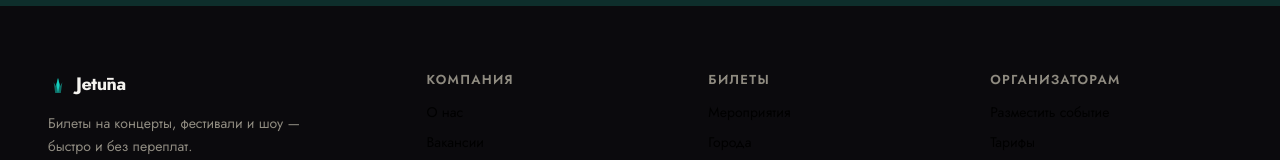
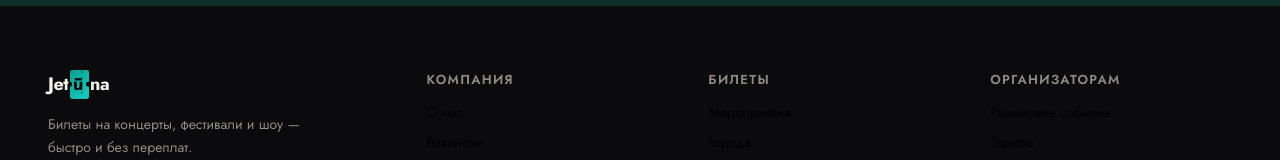
Before and after one commit to Bakhq/jet-tickets, a React (Vite) app: page /#/ in a window 1280 px wide. Shown: the part 1842-2002 px from the top of the page. Built offline with nearby package versions, Linux system fonts and the light colour scheme; no server answers; the database is empty.

Commit message:
Update Footer.jsx

```diff
--- a/src/components/Footer.jsx
+++ b/src/components/Footer.jsx
@@ -1,5 +1,4 @@
 import { Link } from 'react-router-dom'
-import JetMark from './JetMark.jsx'
 
 const BADGES = ['VISA', 'MASTERCARD', 'МИР', 'СБП']
 
@@ -51,9 +50,10 @@ export function Footer() {
       <div className="max-w-[1344px] mx-auto">
         <div className="grid grid-cols-1 sm:grid-cols-2 lg:grid-cols-[1.4fr_1fr_1fr_1fr] gap-8 sm:gap-10 mb-10 sm:mb-12">
           <div>
-            <Link to="/" className="inline-flex items-center gap-2 mb-3.5">
-              <JetMark size={20} />
-              <span className="text-lg font-bold tracking-tight text-cream">Jetūna</span>
+            <Link to="/" className="inline-flex items-center mb-3.5">
+              <span className="text-lg font-bold tracking-tight whitespace-nowrap text-cream">
+                Jet<span className="u-ticket u-ticket--dark">ū</span>na
+              </span>
             </Link>
             <div className="text-sm text-muted-dark max-w-[260px] leading-relaxed">
               Билеты на концерты, фестивали и шоу — быстро и без переплат.
```
